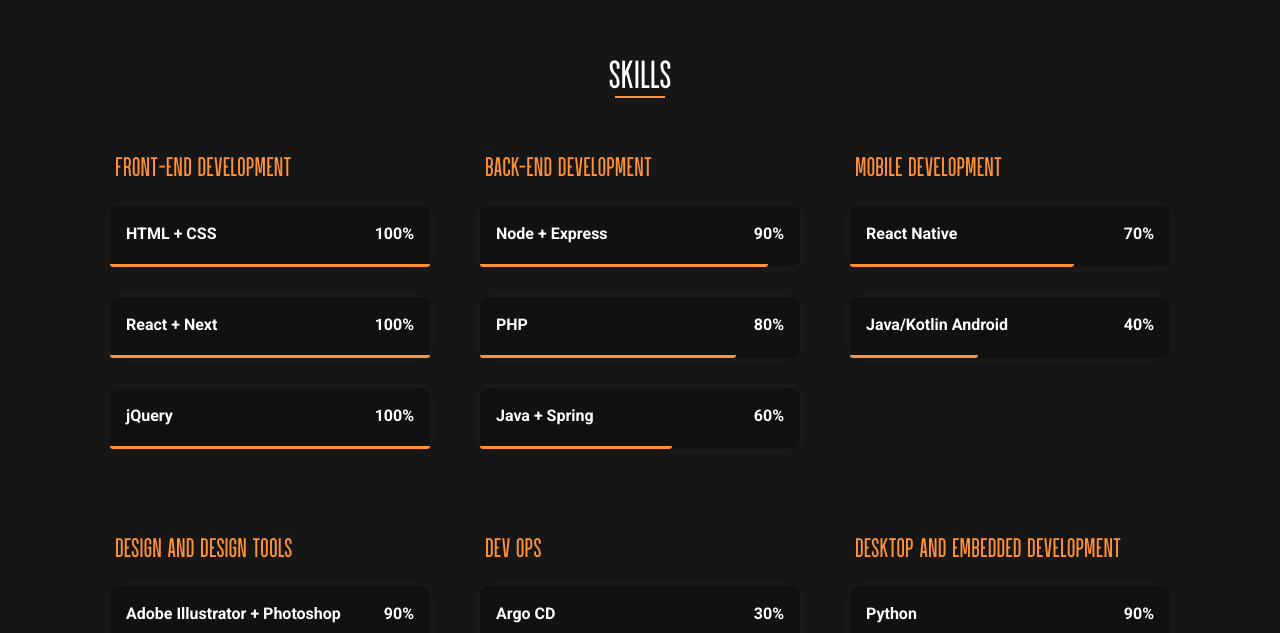
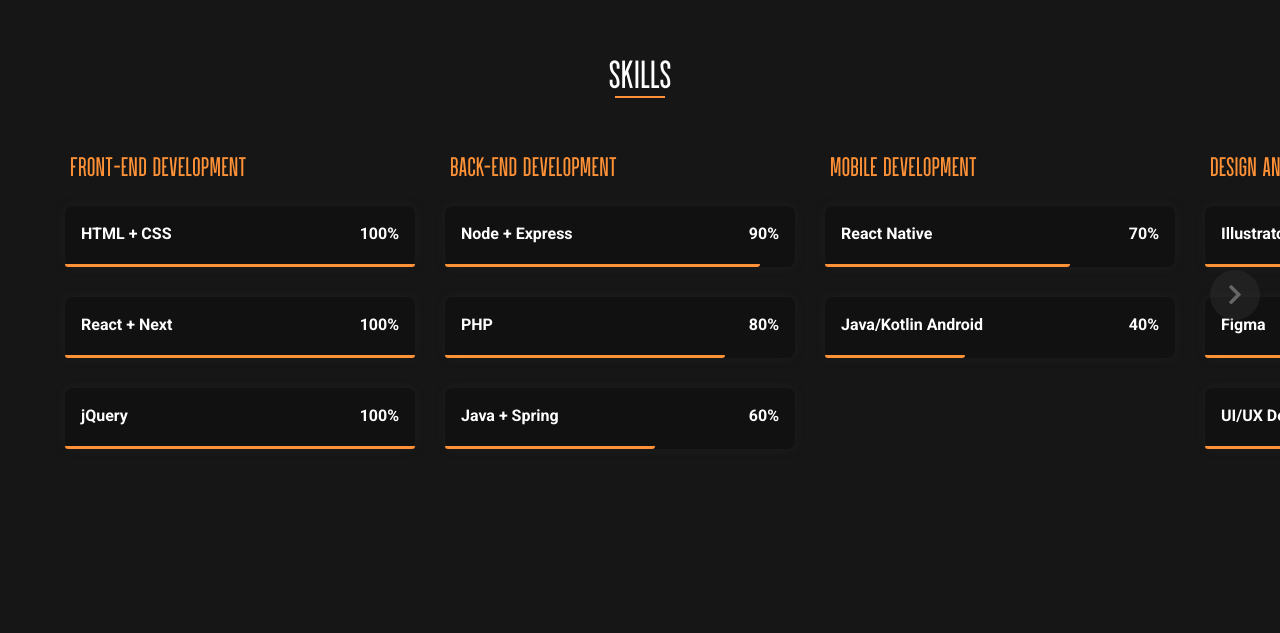
Before and after one commit to jgoa156/resume, a Next.js app: page /home in a window 1280 px wide. Shown: the part 2164-2797 px from the top of the page. Built offline with nearby package versions, Linux system fonts and the light colour scheme.

Commit message:
Skills section finished

```diff
--- a/package.json
+++ b/package.json
@@ -16,6 +16,7 @@
     "react-bootstrap": "^2.0.3",
     "react-dom": "17.0.2",
     "react-redux": "^7.2.6",
+    "react-responsive": "^9.0.0-beta.6",
     "redux": "^4.1.2",
     "styled-components": "^5.3.3"
   },
--- a/src/components/pages/home/Banner/components.tsx
+++ b/src/components/pages/home/Banner/components.tsx
@@ -50,7 +50,7 @@ export const Intro = styled.div`
 		top: calc(500px - (10rem + 100px));
 
 		h1 {
-			font-size: 4rem;
+			font-size: 3rem;
 		}
 	}
 `;
--- a/src/components/pages/home/Skills/components.tsx
+++ b/src/components/pages/home/Skills/components.tsx
@@ -14,27 +14,46 @@ export const SectionWrapper = styled.section`
 		width: 100%;
 		max-width: 1920px;
 
-		padding: 100px 50px;
+		padding: 100px 0;
 
 		@media (max-width: 768px) {
-			padding: 50px;
+			padding: 50px 0;
 		}
 	}
 `;
 
 export const CardsWrapper = styled.div`
-	display: grid;
-	grid-template-columns: repeat(3, 320px);
-	grid-gap: 50px;
-	justify-content: center;
+	position: relative;
+	overflow-x: hidden;
+	padding: 0 50px;
+	scroll-behavior: smooth;
 
+	/* Hiding scrollbar */
+	-ms-overflow-style: none;
+	scrollbar-width: none;
+	&::-webkit-scrollbar {
+		display: none;
+	}
 
-	margin-top: 30px;
+	& > div {
+		width: calc(380px * 8);
+		display: flex;
+	}
+
+	@media (max-width: 768px) {
+		overflow-x: auto;
+		padding: 0 20px;
+
+		& > div {
+			width: calc(330px * 8);
+		}
+	}
 `;
 
 export const SkillCard = styled.div`
 	position: relative;
-	width: 100%;
+	width: 350px;
+	margin: 0 15px;
 
 	h5 {
 		padding: 0 5px 15px;
@@ -42,6 +61,10 @@ export const SkillCard = styled.div`
 		color: var(--primary-color);
 		font-family: "Parkson";
 		font-size: 1.8rem;
+	}
+
+	@media (max-width: 768px) {
+		width: 300px;
 	}
 `;
 
@@ -76,7 +99,44 @@ export const Skill = styled.div`
 		background-color: var(--primary-color);
 		border-bottom-left-radius: 8px;
 		border-bottom-right-radius: 8px;
-
-
 	}
 `;
+
+export const ButtonsWrapper = styled.div`
+	position: relative;
+`;
+export const ButtonNavigator = styled.button`
+	position: absolute;
+	bottom: 250px;
+	height: 50px;
+	width: 50px;
+
+	display: flex;
+	justify-content: center;
+	align-items: center;
+
+	font-size: 1.4rem;
+	color: #666;
+	background-color: #33333366;
+	border-radius: 50%;
+	outline: none;
+	border: none;
+
+	transition: 0.3s;
+
+	&:hover {
+		background-color: #44444466;
+	}
+`;
+
+export const ButtonLeft = styled(ButtonNavigator)`
+	left: 20px;
+
+	content: "A";
+`;
+
+export const ButtonRight = styled(ButtonNavigator)`
+	right: 20px;
+
+	content: "A";
+`;
--- a/src/components/pages/home/Skills/index.tsx
+++ b/src/components/pages/home/Skills/index.tsx
@@ -1,14 +1,29 @@
-import React, { useState, useEffect } from "react";
+import React, { useState, useEffect, useRef } from "react";
+import { useMediaQuery } from "react-responsive";
 
 import { Title } from "components/shared/General";
 import {
 	SectionWrapper,
 	CardsWrapper,
 	SkillCard,
-	Skill
+	Skill,
+
+	ButtonsWrapper,
+	ButtonLeft,
+	ButtonRight
 } from "./components";
 
 export default function Skills() {
+	const isTablet = useMediaQuery({
+		query: "(max-width: 768px)"
+	});
+	const isMobile = useMediaQuery({
+		query: "(max-width: 576px)"
+	});
+	const [displayScrollLeft, setDisplayScrollLeft] = useState(false);
+	const [displayScrollRight, setDisplayScrollRight] = useState(true);
+
+	// Skills object
 	const skills = [
 		{
 			category: "Front-end Development",
@@ -61,7 +76,7 @@ export default function Skills() {
 			category: "Design and Design Tools",
 			tools: [
 				{
-					name: "Adobe Illustrator + Photoshop",
+					name: "Illustrator + Photoshop",
 					proficiency: 90,
 				},
 				{
@@ -137,22 +152,48 @@ export default function Skills() {
 					proficiency: 80,
 				},
 				{
-					name: "Wordpress + Plugin development",
+					name: "Wordpress + Plugins",
 					proficiency: 60,
 				}
 			]
 		}
 	];
 
+	// Slider
+	const skillsRef = useRef<any>(null);
+	const cardWidth = isTablet ? 330 : 380;
+	function cardsInViewport() {
+		return Math.floor(window.innerWidth / cardWidth);
+	}
+
+	function slideLeft() {
+		skillsRef.current.scrollLeft -= cardsInViewport() * cardWidth;
+	}
+	function slideRight() {
+		skillsRef.current.scrollLeft += cardsInViewport() * cardWidth;
+	}
+	useEffect(() => {
+		if (skillsRef && skillsRef.current) {
+			skillsRef.current.addEventListener("scroll", function () {
+				const windowWidth = window.innerWidth;
+				const scroll = windowWidth + skillsRef.current.scrollLeft;
+				const width = skillsRef.current.scrollWidth;
+
+				setDisplayScrollLeft(scroll > windowWidth);
+				setDisplayScrollRight(scroll < width);
+			});
+		}
+	}, [])
+
 	return (
 		<SectionWrapper id="skills">
 			<div>
 				<Title>Skills</Title>
-				<CardsWrapper>
+				<CardsWrapper ref={skillsRef}>
+					<div>
 						{skills.map((skill, index) => {
 							return (
 								<SkillCard key={index}>
-								<div className={"kek"}></div>
 									<h5>{skill.category}</h5>
 
 									<div>
@@ -170,7 +211,24 @@ export default function Skills() {
 								</SkillCard>
 							);
 						})}
+					</div>
 				</CardsWrapper>
+
+				{!isMobile
+					? (
+						<ButtonsWrapper>
+							{displayScrollLeft
+								? <ButtonLeft onClick={() => slideLeft()}><i className={"fas fa-chevron-left"} /></ButtonLeft>
+								: null
+							}
+							{displayScrollRight
+								? <ButtonRight onClick={() => slideRight()}><i className={"fas fa-chevron-right"} /></ButtonRight>
+								: null
+							}
+						</ButtonsWrapper>
+					)
+					: null
+				}
 			</div>
 		</SectionWrapper>
 	);
--- a/src/components/shared/Footer/components.tsx
+++ b/src/components/shared/Footer/components.tsx
@@ -19,6 +19,6 @@ export const SectionWrapper = styled.footer`
 `;
 
 export const FooterText = styled.div`
-	text-align: right;
+	text-align: center;
 	font-size: 1rem;
 `;
--- a/src/components/shared/Footer/index.tsx
+++ b/src/components/shared/Footer/index.tsx
@@ -7,7 +7,7 @@ export default function Footer() {
 		<SectionWrapper>
 			<div>
 				<FooterText>
-					kek la kek
+					Guilherme Almeida, 2022
 				</FooterText>
 			</div>
 		</SectionWrapper>
--- a/src/components/shared/Header/index.tsx
+++ b/src/components/shared/Header/index.tsx
@@ -1,4 +1,5 @@
 import React, { useState, useEffect } from "react";
+import { useMediaQuery } from "react-responsive";
 
 import {
 	HeaderWrapper,
@@ -8,14 +9,17 @@ import {
 } from "./components";
 
 export default function Header() {
+	const isMobile = useMediaQuery({
+		query: "(max-width: 576px)"
+	});
 	const [scrolled, setScrolled] = useState(false);
 	const [showGoToTop, setShowGoToTop] = useState(false);
 
 	const links = [
 		{ title: "About Me", href: "about-me" },
 		{ title: "Work Experience", href: "work-experience" },
+		{ title: "Education", href: "education" },
 		{ title: "Skills", href: "skills" },
-		{ title: "Education", href: "education" },
 		{ title: "Contact Me", href: "contacts" },
 	];
 
@@ -33,13 +37,18 @@ export default function Header() {
 					{/*honestamente n sei oq colocar aqui, mas acho q nem precisa*/}
 				</TitleWrapper>
 
-				<LinkWrapper>
-					{links.map((link, index) => {
-						return <a key={index} href={`#${link.href}`}>{link.title}</a>
-					})}
-				</LinkWrapper>
+				{!isMobile
+					? (
+						<LinkWrapper>
+							{links.map((link, index) => {
+								return <a key={index} href={`#${link.href}`}>{link.title}</a>
+							})}
+						</LinkWrapper>
+					)
+					: ""
+				}
 
-				<GoToTop href={"#banner"} showGoToTop={showGoToTop} className={"fas fa-arrow-up"}/>
+				<GoToTop href={"#banner"} showGoToTop={showGoToTop} className={"fas fa-arrow-up"} />
 			</nav>
 		</HeaderWrapper>
 	);
```
Also changed, not shown: 1 other file (tests, documents, lock files or other folders). Lines whose indentation alone changed are shown as unchanged.
